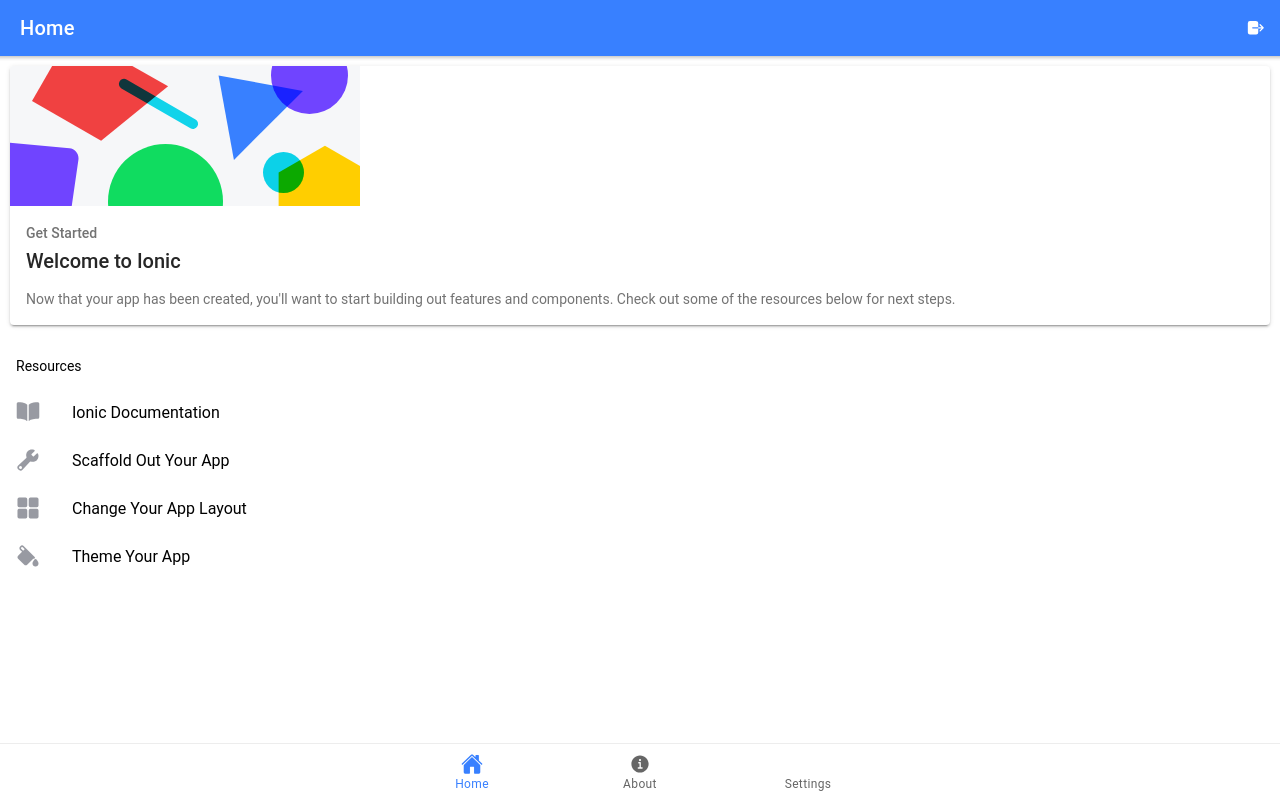
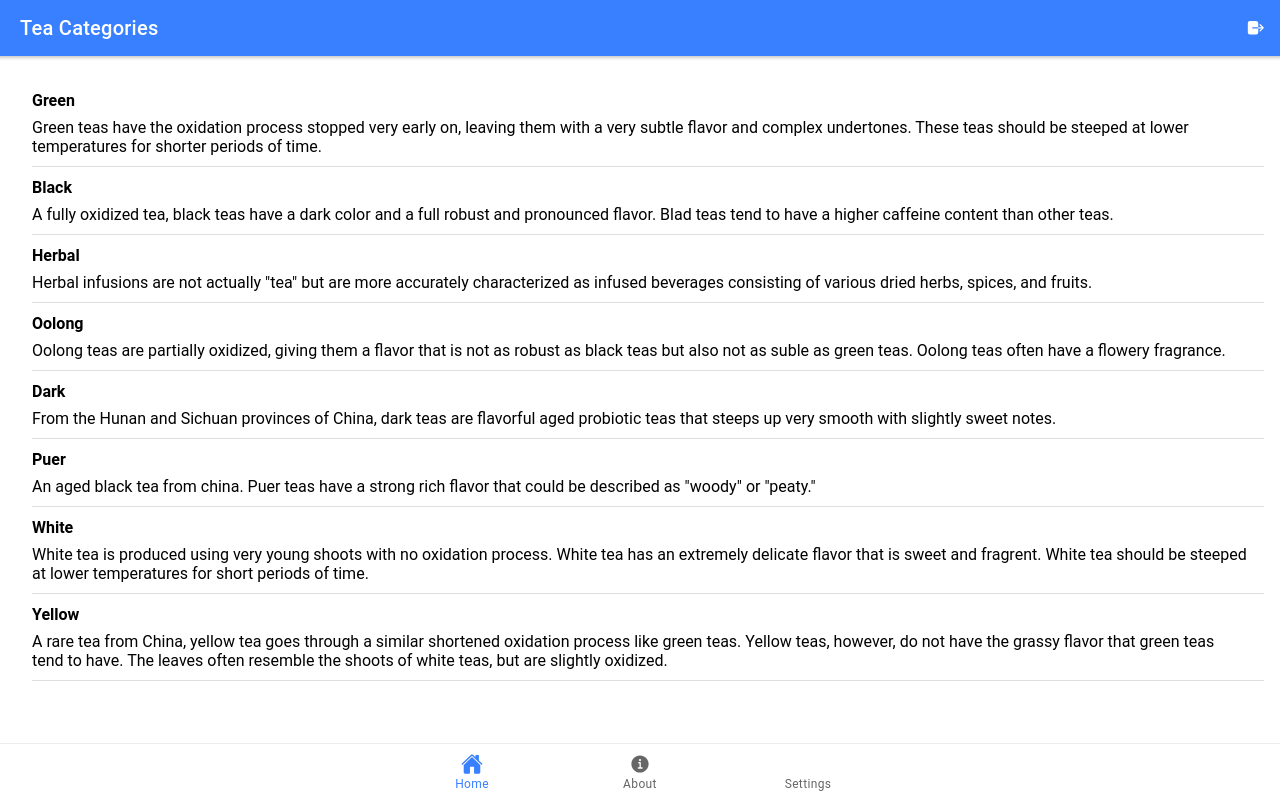
Before and after one commit to v-mauna/ionicIdentiyVault, a React (Create React App) app: page /tabs/home in a window 1280 px wide. Built offline with nearby package versions, Linux system fonts and the light colour scheme.

Commit message:
feat(tea): display the tea categories

```diff
--- a/src/App.tsx
+++ b/src/App.tsx
@@ -23,6 +23,7 @@
 
 /* Theme variables */
 import './theme/variables.css';
+import './theme/styles.css';
 
 const App: React.FC = () => (
   <IonApp>
--- /dev/null
+++ b/src/components/TeaCategoryItem.tsx
@@ -0,0 +1,28 @@
+import React from 'react';
+import { IonItem, IonLabel } from '@ionic/react';
+
+type TeaCategoryItemProps = {
+  categoryId: number;
+  title: string;
+  description: string;
+  onCategoryClick: (id: number) => void;
+};
+
+const TeaCategoryItem: React.FC<TeaCategoryItemProps> = ({categoryId, title, description, onCategoryClick }) => {
+  const labelStyle = {
+    whiteSpace: 'normal'
+  };
+
+  const handleClick = () => onCategoryClick(categoryId);
+
+  return (
+    <IonItem>
+      <IonLabel style={labelStyle} onClick={handleClick}>
+        <div className="title">{title}</div>
+        <div>{description}</div>
+      </IonLabel>
+    </IonItem>
+  );
+};
+
+export default TeaCategoryItem;
--- /dev/null
+++ b/src/components/TeaCategoryList.tsx
@@ -0,0 +1,28 @@
+import React from 'react';
+import { IonList } from '@ionic/react';
+
+import { TeaCategory } from '../models';
+import TeaCategoryItem from './TeaCategoryItem';
+
+type TeaCategoryProps = {
+  categories: Array<TeaCategory>;
+  onCategoryClick: (id: number) => void;
+};
+
+const TeaCategoryList: React.FC<TeaCategoryProps> = ({ categories, onCategoryClick }) => {
+  return (
+    <IonList>
+      {categories.map(cat => (
+        <TeaCategoryItem
+          key={cat.id}
+          categoryId={cat.id}
+          title={cat.name}
+          description={cat.description}
+          onCategoryClick={onCategoryClick}
+        ></TeaCategoryItem>
+      ))}
+    </IonList>
+  );
+};
+
+export default TeaCategoryList;
--- a/src/pages/EditTeaCategory.tsx
+++ b/src/pages/EditTeaCategory.tsx
@@ -1,7 +1,13 @@
 import React from 'react';
 import { IonBackButton, IonButtons, IonHeader, IonPage, IonToolbar, IonTitle, IonContent } from '@ionic/react';
+import { RouteComponentProps } from 'react-router';
 
-const EditTeaCategory: React.FC = () => {
+interface EditTeaCategoryProps
+  extends RouteComponentProps<{
+    id: string;
+  }> {}
+
+const EditTeaCategory: React.FC<EditTeaCategoryProps> = ({ match }) => {
   return (
     <IonPage>
       <IonHeader>
@@ -12,8 +18,8 @@
           <IonTitle>Edit Tea Category</IonTitle>
         </IonToolbar>
       </IonHeader>
-      <IonContent>
-        <p>Details</p>
+      <IonContent className="ion-padding">
+        <p>Here we would get category {match.params.id}, and then pass that off to the editor</p>
       </IonContent>
     </IonPage>
   );
--- a/src/pages/Home.tsx
+++ b/src/pages/Home.tsx
@@ -1,29 +1,65 @@
-import {
-  IonButton,
-  IonButtons,
-  IonCard,
-  IonCardContent,
-  IonCardHeader,
-  IonCardSubtitle,
-  IonCardTitle,
-  IonContent,
-  IonHeader,
-  IonIcon,
-  IonItem,
-  IonLabel,
-  IonList,
-  IonListHeader,
-  IonPage,
-  IonTitle,
-  IonToolbar
-} from '@ionic/react';
-import { book, build, colorFill, grid, logOut } from 'ionicons/icons';
-import React from 'react';
-import './Tab1.css';
+import { IonButton, IonButtons, IonContent, IonHeader, IonIcon, IonPage, IonTitle, IonToolbar } from '@ionic/react';
+import { logOut } from 'ionicons/icons';
+import React, { useState } from 'react';
 import { useHistory } from 'react-router';
 
+import TeaCategoryList from '../components/TeaCategoryList';
+import { TeaCategory } from '../models';
+
 const Home: React.FC = () => {
+  const [categories] = useState<Array<TeaCategory>>([
+    {
+      id: 1,
+      name: 'Green',
+      description:
+        'Green teas have the oxidation process stopped very early on, leaving them with a very subtle flavor and complex undertones. These teas should be steeped at lower temperatures for shorter periods of time.'
+    },
+    {
+      id: 2,
+      name: 'Black',
+      description:
+        'A fully oxidized tea, black teas have a dark color and a full robust and pronounced flavor. Blad teas tend to have a higher caffeine content than other teas.'
+    },
+    {
+      id: 3,
+      name: 'Herbal',
+      description:
+        'Herbal infusions are not actually "tea" but are more accurately characterized as infused beverages consisting of various dried herbs, spices, and fruits.'
+    },
+    {
+      id: 4,
+      name: 'Oolong',
+      description:
+        'Oolong teas are partially oxidized, giving them a flavor that is not as robust as black teas but also not as suble as green teas. Oolong teas often have a flowery fragrance.'
+    },
+    {
+      id: 5,
+      name: 'Dark',
+      description:
+        'From the Hunan and Sichuan provinces of China, dark teas are flavorful aged probiotic teas that steeps up very smooth with slightly sweet notes.'
+    },
+    {
+      id: 6,
+      name: 'Puer',
+      description:
+        'An aged black tea from china. Puer teas have a strong rich flavor that could be described as "woody" or "peaty."'
+    },
+    {
+      id: 7,
+      name: 'White',
+      description:
+        'White tea is produced using very young shoots with no oxidation process. White tea has an extremely delicate flavor that is sweet and fragrent. White tea should be steeped at lower temperatures for short periods of time.'
+    },
+    {
+      id: 8,
+      name: 'Yellow',
+      description:
+        'A rare tea from China, yellow tea goes through a similar shortened oxidation process like green teas. Yellow teas, however, do not have the grassy flavor that green teas tend to have. The leaves often resemble the shoots of white teas, but are slightly oxidized.'
+    }
+  ]);
   const history = useHistory();
+
+  const handleCategoryClick = (id: number) => history.push(`/tabs/home/edit-tea-category/${id}`);
 
   const handleLogout = () => history.push('/login');
 
@@ -31,7 +67,7 @@
     <IonPage>
       <IonHeader>
         <IonToolbar color="primary">
-          <IonTitle>Home</IonTitle>
+          <IonTitle>Tea Categories</IonTitle>
           <IonButtons slot="primary">
             <IonButton icon-only onClick={handleLogout}>
               <IonIcon icon={logOut}></IonIcon>
@@ -39,42 +75,8 @@
           </IonButtons>
         </IonToolbar>
       </IonHeader>
-      <IonContent>
-        <IonCard className="welcome-card">
-          <img src="/assets/shapes.svg" alt="" />
-          <IonCardHeader>
-            <IonCardSubtitle>Get Started</IonCardSubtitle>
-            <IonCardTitle>Welcome to Ionic</IonCardTitle>
-          </IonCardHeader>
-          <IonCardContent>
-            <p>
-              Now that your app has been created, you'll want to start building out features and
-              components. Check out some of the resources below for next steps.
-            </p>
-          </IonCardContent>
-        </IonCard>
-
-        <IonList lines="none">
-          <IonListHeader>
-            <IonLabel>Resources</IonLabel>
-          </IonListHeader>
-          <IonItem href="https://ionicframework.com/docs/" target="_blank">
-            <IonIcon slot="start" color="medium" icon={book} />
-            <IonLabel>Ionic Documentation</IonLabel>
-          </IonItem>
-          <IonItem href="https://ionicframework.com/docs/building/scaffolding" target="_blank">
-            <IonIcon slot="start" color="medium" icon={build} />
-            <IonLabel>Scaffold Out Your App</IonLabel>
-          </IonItem>
-          <IonItem href="https://ionicframework.com/docs/layout/structure" target="_blank">
-            <IonIcon slot="start" color="medium" icon={grid} />
-            <IonLabel>Change Your App Layout</IonLabel>
-          </IonItem>
-          <IonItem href="https://ionicframework.com/docs/theming/basics" target="_blank">
-            <IonIcon slot="start" color="medium" icon={colorFill} />
-            <IonLabel>Theme Your App</IonLabel>
-          </IonItem>
-        </IonList>
+      <IonContent className="ion-padding">
+        <TeaCategoryList categories={categories} onCategoryClick={handleCategoryClick}></TeaCategoryList>
       </IonContent>
     </IonPage>
   );
--- a/src/pages/Tab1.css
+++ /dev/null
@@ -1,4 +0,0 @@
-.welcome-card img {
-  max-height: 35vh;
-  overflow: hidden;
-}
--- a/src/pages/Tabs.tsx
+++ b/src/pages/Tabs.tsx
@@ -5,14 +5,14 @@
 import Home from './Home';
 import About from './About';
 import Settings from './Settings';
-import Details from './EditTeaCategory';
+import EditTeaCategory from './EditTeaCategory';
 
 const Tabs: React.FC = () => (
   <IonTabs>
     <IonRouterOutlet>
       <Redirect exact path="/tabs" to="/tabs/home" />
       <Route path="/tabs/home" render={() => <Home />} exact={true} />
-      <Route path="/tabs/home/edit-tea-category" component={Details} />
+      <Route path="/tabs/home/edit-tea-category/:id" component={EditTeaCategory} />
       <Route path="/tabs/about" component={About} exact={true} />
       <Route path="/tabs/settings" component={Settings} />
     </IonRouterOutlet>
--- /dev/null
+++ b/src/theme/styles.css
@@ -0,0 +1,9 @@
+.error-message {
+  font-size: small;
+  color: var(--ion-color-danger);
+}
+
+.title {
+  font-weight: bold;
+  margin-bottom: 0.5rem;
+}
```
